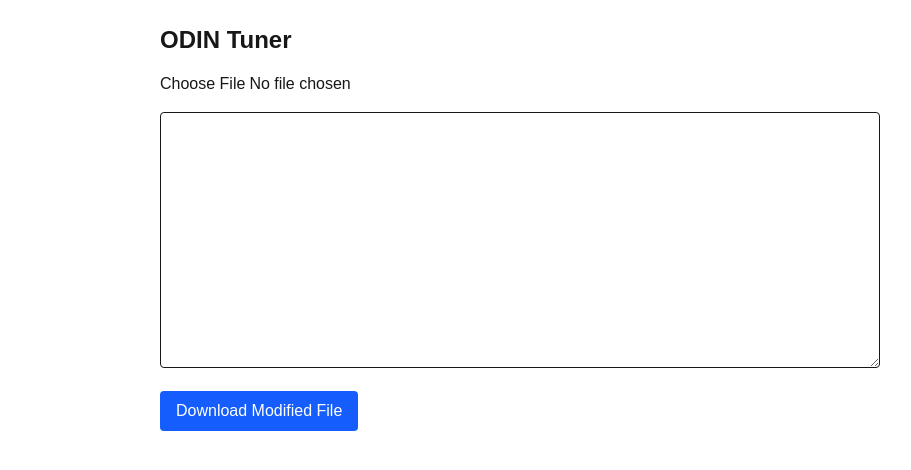
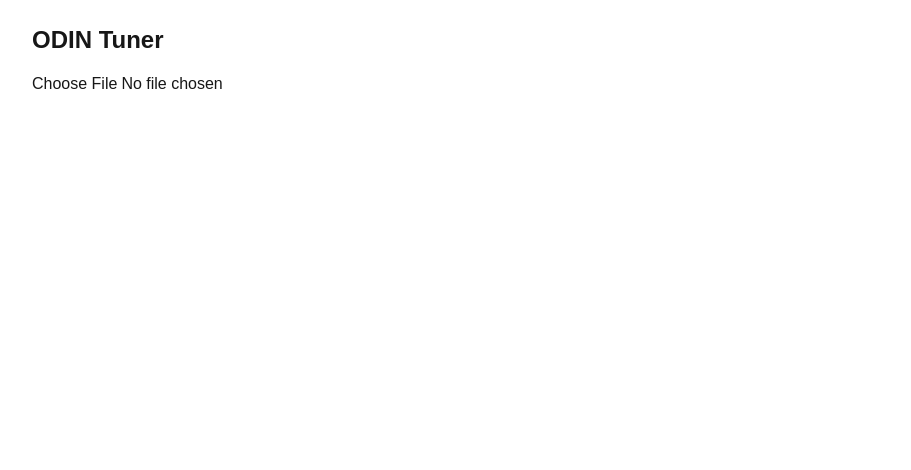
Before and after one commit to Connor12858/ODIN-Tuner, a Next.js app: page / in a window 1280 px wide. Shown: the top 470 px of the page, without its empty margins (120-1031 px from the left). Built offline with nearby package versions, Linux system fonts and the light colour scheme.

Commit message:
Update page.tsx

```diff
--- a/app/page.tsx
+++ b/app/page.tsx
@@ -2,8 +2,8 @@
 import { useState } from "react";
 
 export default function Home() {
-  const [content, setContent] = useState("");
-  const [modified, setModified] = useState("");
+  const [lines, setLines] = useState<string[]>([]);
+  const [editable, setEditable] = useState<string[]>([]);
 
   const handleUpload = async (e: React.ChangeEvent<HTMLInputElement>) => {
     const file = e.target.files?.[0];
@@ -12,18 +12,26 @@
     const form = new FormData();
     form.append("file", file);
 
-    const res = await fetch("https://odin-tuner-backend.onrender.com/api/upload", {
+    const res = await fetch("https://your-backend.onrender.com/api/upload", {
       method: "POST",
       body: form,
     });
 
     const data = await res.json();
-    setContent(data.content);
-    setModified(data.content);
+
+    const lineArr = data.content.split("\n");
+    setLines(lineArr);
+    setEditable([...lineArr]); // editable copy
+  };
+
+  const handleEdit = (index: number, value: string) => {
+    const updated = [...editable];
+    updated[index] = value;
+    setEditable(updated);
   };
 
   const downloadFile = () => {
-    const blob = new Blob([modified], { type: "text/plain" });
+    const blob = new Blob([editable.join("\n")], { type: "text/plain" });
     const link = document.createElement("a");
     link.href = URL.createObjectURL(blob);
     link.download = "modified_file.txt";
@@ -31,23 +39,45 @@
   };
 
   return (
-    <main className="p-6 max-w-3xl mx-auto">
+    <main className="p-6 max-w-5xl mx-auto">
       <h1 className="text-2xl font-bold mb-4">ODIN Tuner</h1>
 
       <input type="file" onChange={handleUpload} className="mb-4" />
 
-      <textarea
-        className="w-full h-64 border p-2 rounded"
-        value={modified}
-        onChange={(e) => setModified(e.target.value)}
+      {lines.length > 0 && (
+        <table className="w-full text-left border-collapse">
+          <thead>
+            <tr className="bg-gray-200">
+              <th className="p-2 w-1/2">Original</th>
+              <th className="p-2 w-1/2">Editable</th>
+            </tr>
+          </thead>
+          <tbody>
+            {lines.map((line, i) => (
+              <tr key={i} className="border-t">
+                <td className="p-2 whitespace-pre-wrap">{line}</td>
+                <td className="p-2">
+                  <input
+                    type="text"
+                    value={editable[i]}
+                    onChange={(e) => handleEdit(i, e.target.value)}
+                    className="w-full border rounded px-2 py-1"
                   />
+                </td>
+              </tr>
+            ))}
+          </tbody>
+        </table>
+      )}
 
+      {editable.length > 0 && (
         <button
           onClick={downloadFile}
           className="mt-4 bg-blue-600 text-white py-2 px-4 rounded hover:bg-blue-700"
         >
           Download Modified File
         </button>
+      )}
     </main>
   );
 }
```
Lines whose indentation alone changed are shown as unchanged.
